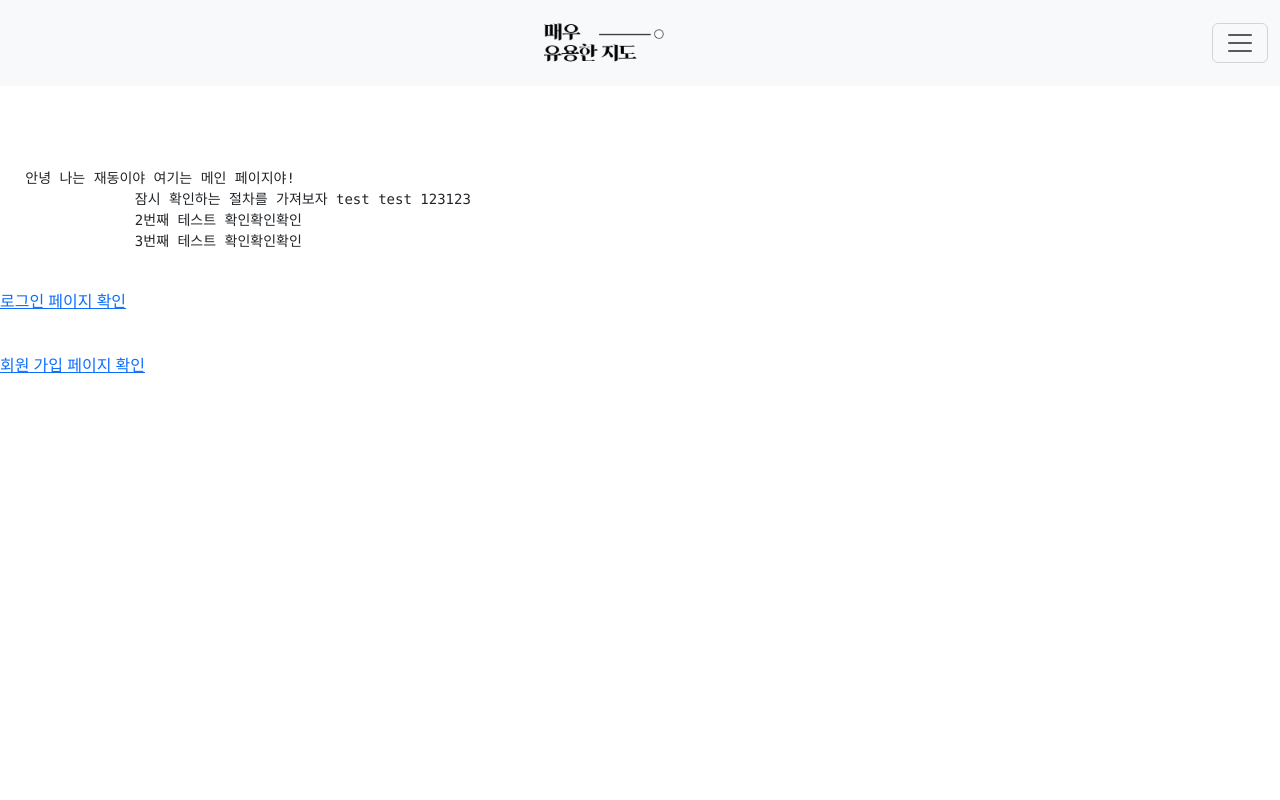
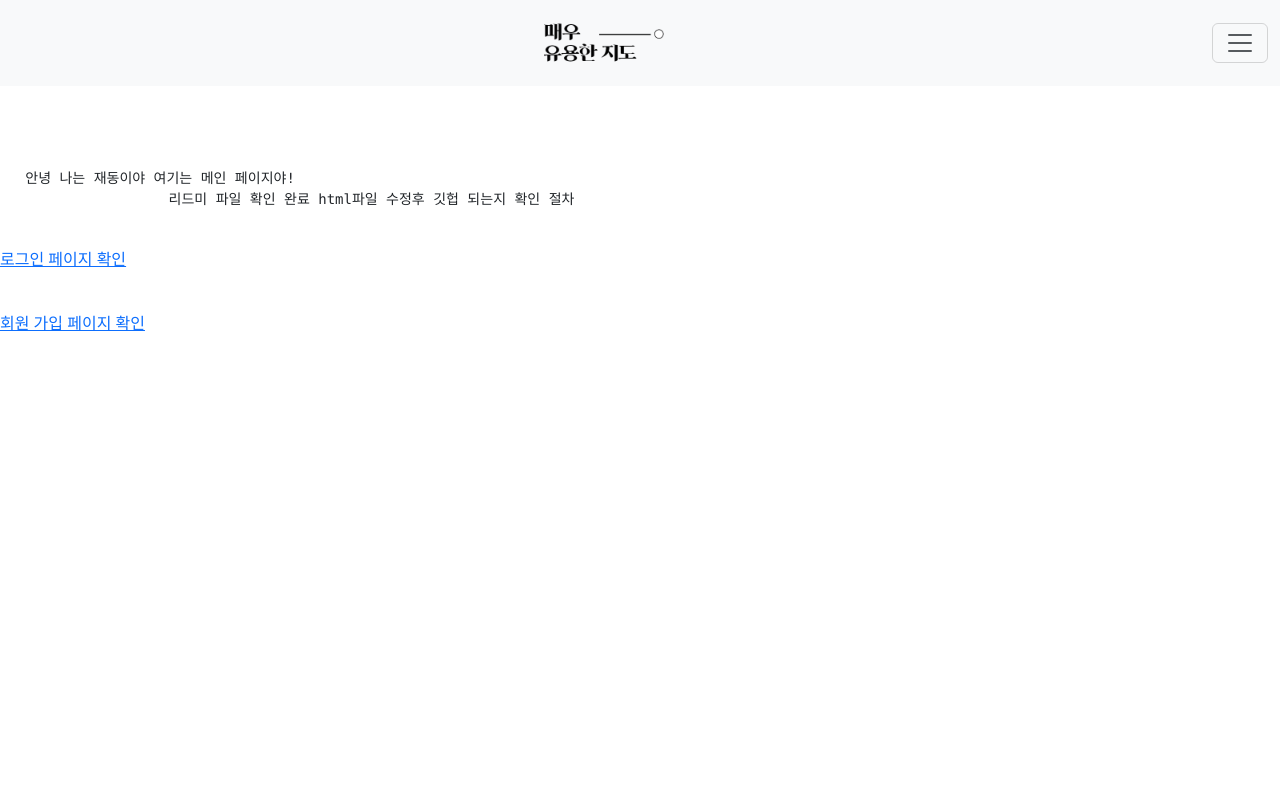
Before and after one commit to yanggogi1423/Very_Useful_Map, a plain HTML site: page index.html in a window 1280 px wide. Shown: the top 800 px of the page. Drawn offline with nearby package versions, Linux system fonts and the light colour scheme.

Commit message:
index.html test

```diff
--- a/index.html
+++ b/index.html
@@ -33,9 +33,7 @@
             <br>
             <br>
             <pre>   안녕 나는 재동이야 여기는 메인 페이지야!
-                잠시 확인하는 절차를 가져보자 test test 123123
-                2번째 테스트 확인확인확인
-                3번째 테스트 확인확인확인
+                    리드미 파일 확인 완료 html파일 수정후 깃헙 되는지 확인 절차
             </pre>
 
             <a href="./login_system/login.html"><p>로그인 페이지 확인</p></a>
```
